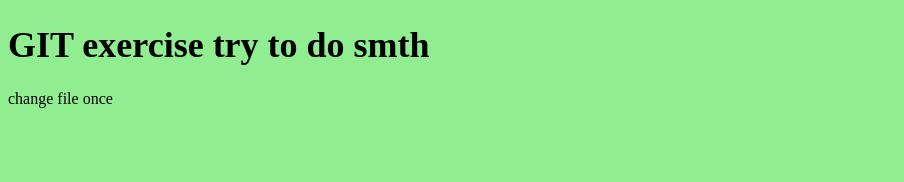
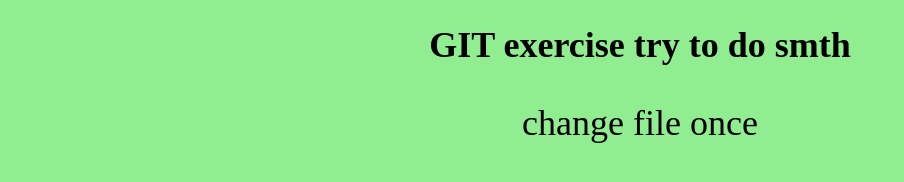
Before and after one commit to Dmitrii-Sh/git_exercise, a plain HTML site: page index.html in a window 1280 px wide. Shown: the whole page, without its empty margins (0-904 px from the left). Drawn offline with Linux system fonts and the light colour scheme.

Commit message:
change font-size <p> and text-align for all

```diff
--- a/site.css
+++ b/site.css
@@ -2,6 +2,7 @@ body {
 	background: lightgreen;
 }
 
-h1 {
+h1, p {
 	font-size: 36px;
+	text-align: center;
 }
```
